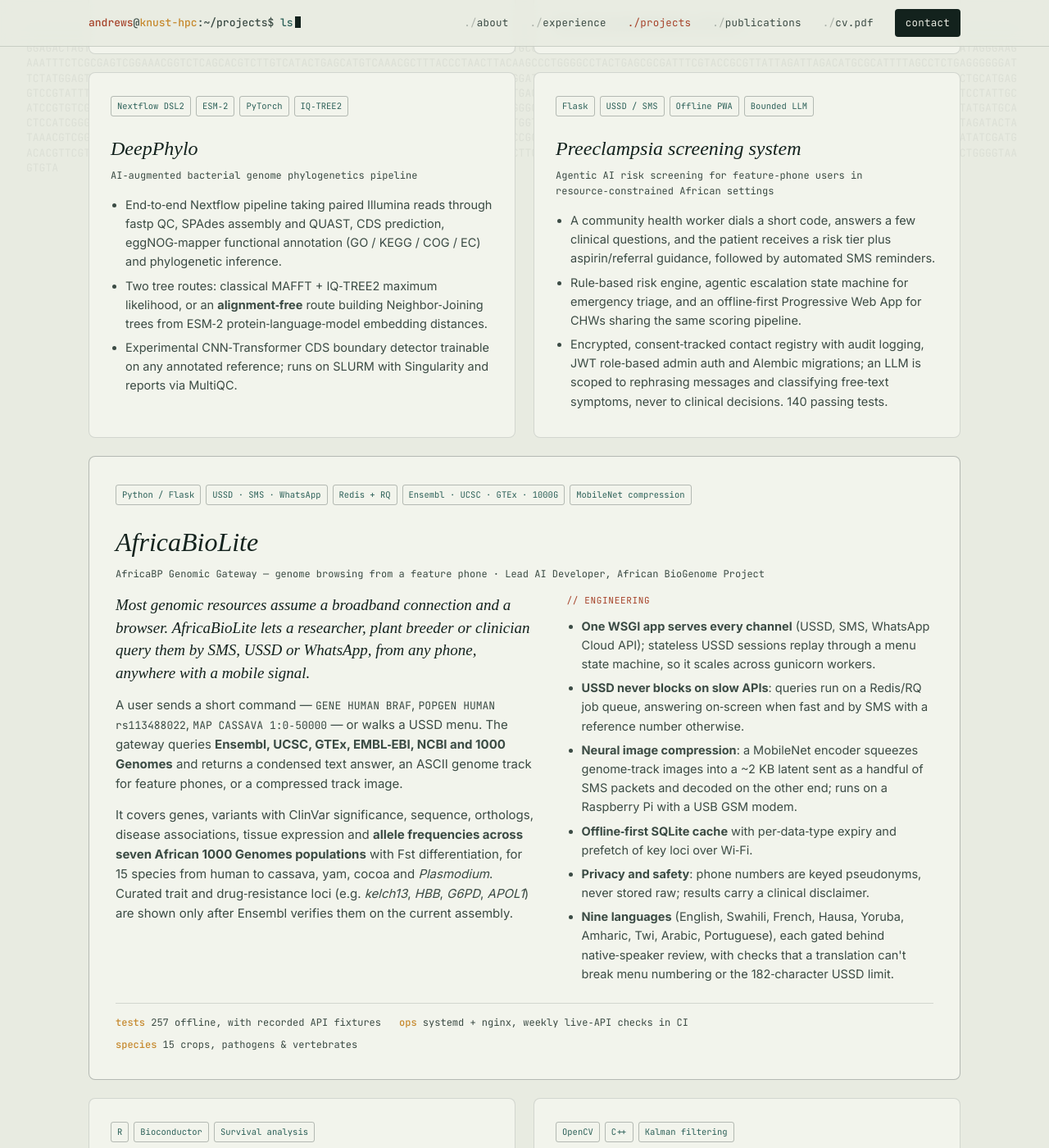
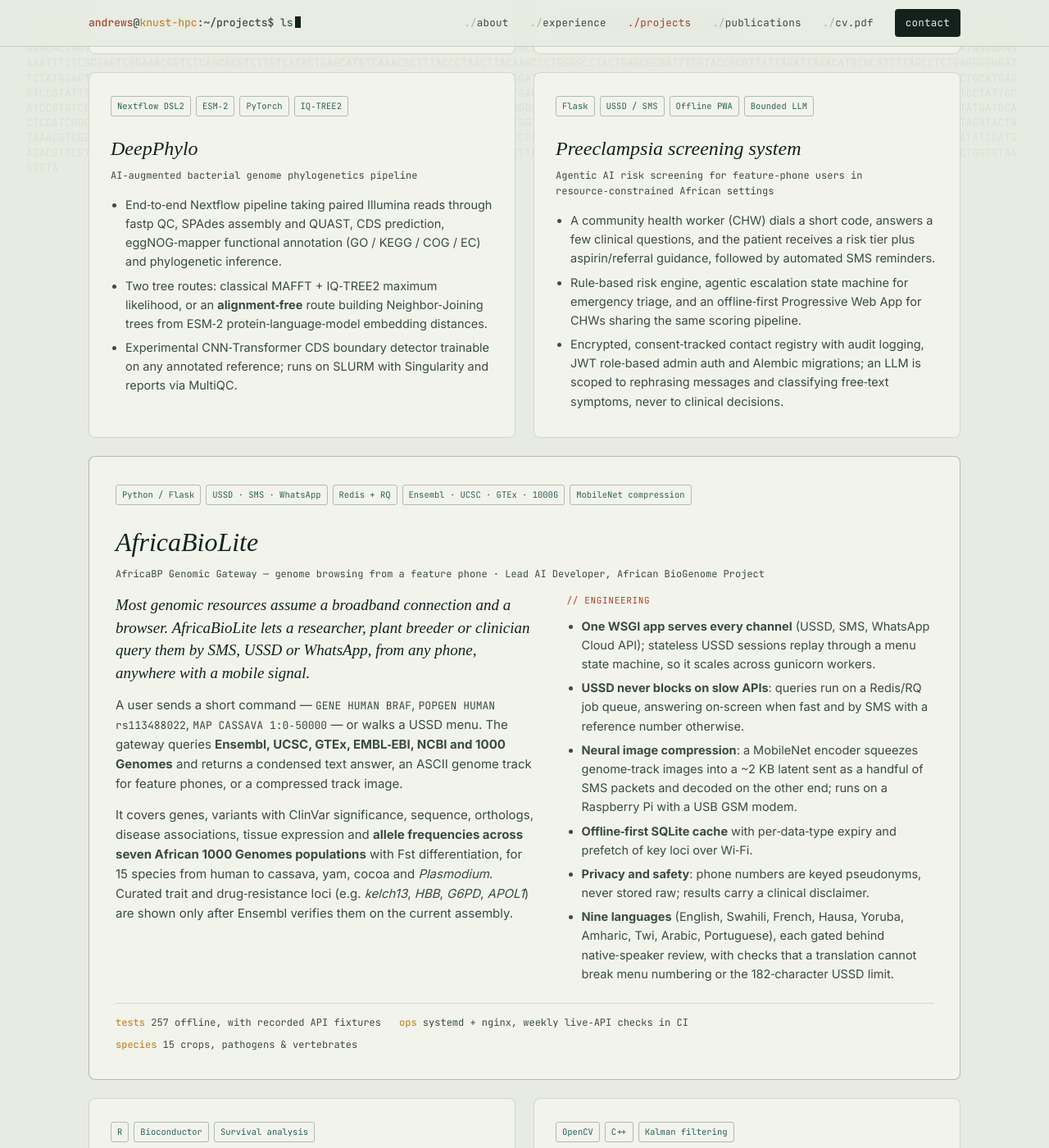
Before and after one commit to fandrew19/fandrew19.github.io, a Jekyll site: the page built from projects/index.html, in a window 1280 px wide and 1400 px high, scrolled down 1394 px. Shown: the whole window at 82% size. Built offline with Jekyll 4.4.1, drawn with Linux system fonts in a browser that asks for light colours; some web fonts are replaced.

Commit message:
project edit

```diff
--- a/_includes/projects/africabiolite.html
+++ b/_includes/projects/africabiolite.html
@@ -16,7 +16,7 @@
         <li><b>Neural image compression</b>: a MobileNet encoder squeezes genome‑track images into a ~2 KB latent sent as a handful of SMS packets and decoded on the other end; runs on a Raspberry Pi with a USB GSM modem.</li>
         <li><b>Offline‑first SQLite cache</b> with per‑data‑type expiry and prefetch of key loci over Wi‑Fi.</li>
         <li><b>Privacy and safety</b>: phone numbers are keyed pseudonyms, never stored raw; results carry a clinical disclaimer.</li>
-        <li><b>Nine languages</b> (English, Swahili, French, Hausa, Yoruba, Amharic, Twi, Arabic, Portuguese), each gated behind native‑speaker review, with checks that a translation can't break menu numbering or the 182‑character USSD limit.</li>
+        <li><b>Nine languages</b> (English, Swahili, French, Hausa, Yoruba, Amharic, Twi, Arabic, Portuguese), each gated behind native‑speaker review, with checks that a translation cannot break menu numbering or the 182‑character USSD limit.</li>
       </ul>
     </div>
   </div>
--- a/_includes/projects/preeclampsia.html
+++ b/_includes/projects/preeclampsia.html
@@ -3,8 +3,8 @@
   <h3>Preeclampsia screening system</h3>
   <span class="sub">Agentic AI risk screening for feature‑phone users in resource‑constrained African settings</span>
   <ul>
-    <li>A community health worker dials a short code, answers a few clinical questions, and the patient receives a risk tier plus aspirin/referral guidance, followed by automated SMS reminders.</li>
+    <li>A community health worker (CHW) dials a short code, answers a few clinical questions, and the patient receives a risk tier plus aspirin/referral guidance, followed by automated SMS reminders.</li>
     <li>Rule‑based risk engine, agentic escalation state machine for emergency triage, and an offline‑first Progressive Web App for CHWs sharing the same scoring pipeline.</li>
-    <li>Encrypted, consent‑tracked contact registry with audit logging, JWT role‑based admin auth and Alembic migrations; an LLM is scoped to rephrasing messages and classifying free‑text symptoms, never to clinical decisions. 140 passing tests.</li>
+    <li>Encrypted, consent‑tracked contact registry with audit logging, JWT role‑based admin auth and Alembic migrations; an LLM is scoped to rephrasing messages and classifying free‑text symptoms, never to clinical decisions.</li>
   </ul>
 </div>
```
